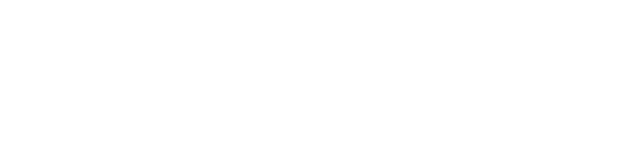
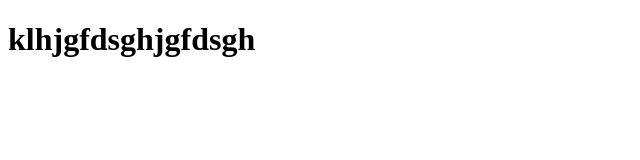
Before and after one commit to Raushan-Kumar007/prReview, a plain HTML site: page index.html in a window 1280 px wide. Shown: the whole page, without its empty margins (0-640 px from the left). Drawn offline with Linux system fonts and the light colour scheme.

Commit message:
git-practice-pr

```diff
--- a/index.html
+++ b/index.html
@@ -3,7 +3,8 @@
 <head>
     <meta charset="UTF-8">
     <meta name="viewport" content="width=device-width, initial-scale=1.0">
-    <title>Document111</title>
+    <title>Document222</title>
+    <h1>klhjgfdsghjgfdsgh</h1>
 </head>
 <body>
 
```
